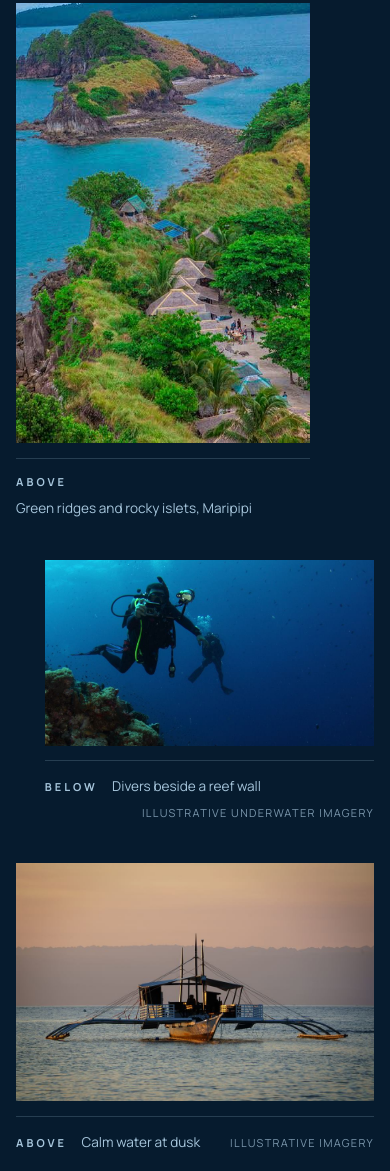
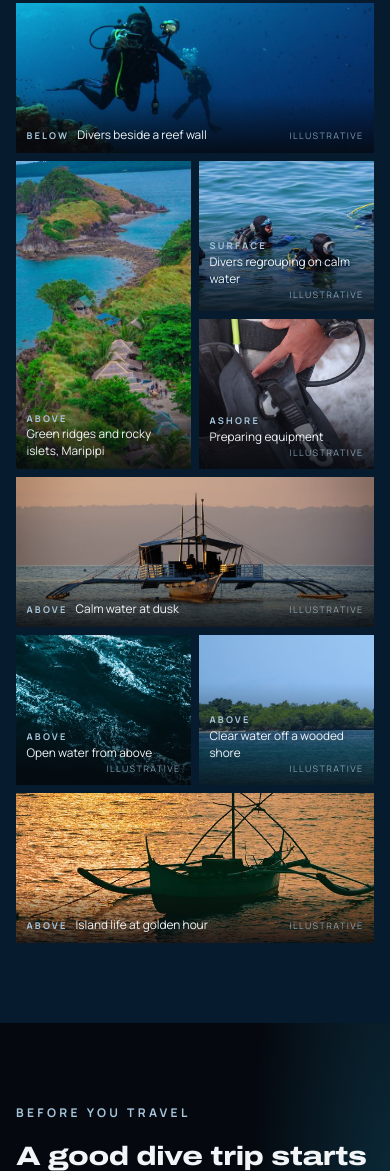
Before and after one commit to lendezstudio/Maripipi-Scuba-Diving-, a plain HTML site: page index.html in a window 390 px wide. Shown: the part 6099-7270 px from the top of the page. Drawn offline with Linux system fonts and the light colour scheme.

Commit message:
Rebuild gallery as an aligned mosaic with all usable photos
Eight images in a fixed grid with overlaid captions. Adds cropped
surface-divers, gear, wake and islet photos; crops keep boat names,
registrations and equipment logos out of view.

Co-Authored-By: Claude Opus 5.5 <noreply@anthropic.com>

```diff
--- a/css/styles.css
+++ b/css/styles.css
@@ -671,18 +671,46 @@ figcaption .image-note { margin-left: auto; }
 .gallery__head { max-width: 40rem; margin-bottom: clamp(2.5rem, 5vw, 4rem); }
 .gallery__grid {
   display: grid;
-  grid-template-columns: repeat(12, minmax(0, 1fr));
-  gap: 2.5rem var(--gutter);
-  align-items: end;
+  grid-template-columns: repeat(3, minmax(0, 1fr));
+  grid-auto-rows: clamp(190px, 21vw, 310px);
+  grid-template-areas:
+    "cottages reef reef"
+    "cottages surface gear"
+    "dusk dusk wake"
+    "islet golden wake";
+  gap: clamp(0.5rem, 1vw, 0.9rem);
 }
-.gallery__item--above { grid-column: 1 / span 4; }
-.gallery__item--above .frame { aspect-ratio: 2 / 3; }
-.gallery__item--below { grid-column: 6 / span 7; margin-bottom: clamp(0rem, 8vw, 7rem); }
-.gallery__item--below .frame { aspect-ratio: 16 / 9; }
-.gallery__item--dusk { grid-column: 2 / span 6; }
-.gallery__item--dusk .frame { aspect-ratio: 3 / 2; }
-.gallery__item--golden { grid-column: 9 / span 4; align-self: start; margin-top: clamp(0rem, 6vw, 5rem); }
-.gallery__item--golden .frame { aspect-ratio: 5 / 4; }
+.tile { position: relative; margin: 0; overflow: hidden; background: var(--navy); }
+.tile img { width: 100%; height: 100%; object-fit: cover; transition: transform 1.6s var(--ease); }
+.tile:hover img { transform: scale(1.03); }
+.tile figcaption {
+  position: absolute;
+  inset: auto 0 0;
+  display: flex;
+  flex-wrap: wrap;
+  align-items: baseline;
+  gap: 0.25rem 0.7rem;
+  margin: 0;
+  padding: 2.75rem 1rem 0.9rem;
+  border: 0;
+  background: linear-gradient(0deg, rgba(5, 9, 15, 0.85), rgba(5, 9, 15, 0));
+  font-size: 0.85rem;
+  line-height: 1.4;
+  color: var(--white);
+}
+.tile__tag { font-size: 0.66rem; font-weight: 700; letter-spacing: 0.24em; text-transform: uppercase; color: var(--pale); }
+.tile__note { margin-left: auto; font-size: 0.62rem; letter-spacing: 0.16em; text-transform: uppercase; color: rgba(166, 197, 219, 0.75); }
+.tile--cottages { grid-area: cottages; }
+.tile--reef { grid-area: reef; }
+.tile--reef img { object-position: 50% 30%; }
+.tile--surface { grid-area: surface; }
+.tile--gear { grid-area: gear; }
+.tile--dusk { grid-area: dusk; }
+.tile--dusk img { object-position: 50% 62%; }
+.tile--wake { grid-area: wake; }
+.tile--islet { grid-area: islet; }
+.tile--golden { grid-area: golden; }
+.tile--golden img { object-position: 50% 78%; }
 
 /* Plan */
 .plan {
@@ -1029,11 +1057,18 @@ figcaption .image-note { margin-left: auto; }
   .contact__grid { grid-template-columns: 1fr; }
 
   .principles { grid-template-columns: 1fr 1fr; }
+  .gallery__grid {
+    grid-template-columns: repeat(2, minmax(0, 1fr));
+    grid-auto-rows: clamp(150px, 30vw, 260px);
+    grid-template-areas:
+      "reef reef"
+      "cottages surface"
+      "cottages gear"
+      "dusk dusk"
+      "wake islet"
+      "golden golden";
+  }
 
-  .gallery__item--above { grid-column: 1 / span 5; }
-  .gallery__item--below { grid-column: 6 / -1; margin-bottom: 4rem; }
-  .gallery__item--dusk { grid-column: 1 / span 7; }
-  .gallery__item--golden { grid-column: 8 / -1; }
 
   .site-footer__grid { grid-template-columns: 1fr 1fr; }
   .site-footer__brand { grid-column: 1 / -1; }
@@ -1091,15 +1126,8 @@ figcaption .image-note { margin-left: auto; }
   .pathway__num { font-size: 0.85rem; }
 
   .principles { grid-template-columns: 1fr; }
+.tile figcaption { padding: 1.9rem 0.65rem 0.6rem; font-size: 0.74rem; gap: 0.1rem 0.5rem; }  .tile__tag { font-size: 0.58rem; }  .tile__note { font-size: 0.56rem; }
 
-  .gallery__item--above,
-  .gallery__item--below,
-  .gallery__item--dusk,
-  .gallery__item--golden { grid-column: 1 / -1; margin: 0; }
-  .gallery__item--above { width: 82%; }
-  .gallery__item--below { width: 92%; justify-self: end; }
-  .gallery__item--dusk { width: 100%; }
-  .gallery__item--golden { width: 80%; justify-self: end; }
 
   .step { grid-template-columns: 3.75rem 1fr; }
   .step__num { font-size: 1.2rem; }
--- a/index.html
+++ b/index.html
@@ -262,29 +262,37 @@
           <h2 class="h2" id="gallery-title">A closer look at the island and the sea.</h2>
         </header>
         <div class="gallery__grid">
-          <figure class="gallery__item gallery__item--above reveal">
-            <div class="frame">
-              <img src="assets/img/island-ridge-cottages-452.jpg" width="452" height="678" alt="Looking down a green island ridge with thatched cottages towards rocky islets and blue water." loading="lazy" decoding="async">
-            </div>
-            <figcaption><span class="eyebrow eyebrow--small">Above</span> Green ridges and rocky islets, Maripipi</figcaption>
+          <figure class="tile tile--cottages reveal">
+            <img src="assets/img/island-ridge-cottages-452.jpg" width="452" height="678" alt="Looking down a green island ridge with thatched cottages towards rocky islets and blue water." loading="lazy" decoding="async">
+            <figcaption><span class="tile__tag">Above</span> Green ridges and rocky islets, Maripipi</figcaption>
           </figure>
-          <figure class="gallery__item gallery__item--below reveal">
-            <div class="frame">
-              <img src="assets/img/divers-reef-wall-1600.jpg" srcset="assets/img/divers-reef-wall-1000.jpg 1000w, assets/img/divers-reef-wall-1600.jpg 1600w" sizes="(min-width: 960px) 60vw, 100vw" width="1600" height="893" alt="Two scuba divers swim in open blue water beside a coral-covered reef wall; the nearer diver holds a camera." loading="lazy" decoding="async">
-            </div>
-            <figcaption><span class="eyebrow eyebrow--small">Below</span> Divers beside a reef wall <span class="image-note">Illustrative underwater imagery</span></figcaption>
+          <figure class="tile tile--reef reveal">
+            <img src="assets/img/divers-reef-wall-1600.jpg" srcset="assets/img/divers-reef-wall-1000.jpg 1000w, assets/img/divers-reef-wall-1600.jpg 1600w" sizes="(min-width: 961px) 62vw, 100vw" width="1600" height="893" alt="Two scuba divers swim in open blue water beside a coral-covered reef wall; the nearer diver holds a camera." loading="lazy" decoding="async">
+            <figcaption><span class="tile__tag">Below</span> Divers beside a reef wall <span class="tile__note">Illustrative</span></figcaption>
           </figure>
-          <figure class="gallery__item gallery__item--dusk reveal">
-            <div class="frame">
-              <img src="assets/img/outrigger-dusk-1400.jpg" srcset="assets/img/outrigger-dusk-900.jpg 900w, assets/img/outrigger-dusk-1400.jpg 1400w" sizes="(min-width: 960px) 56vw, 100vw" width="1400" height="933" alt="A large outrigger boat with a canopy rests on calm water at dusk, a mountain ridge behind it." loading="lazy" decoding="async">
-            </div>
-            <figcaption><span class="eyebrow eyebrow--small">Above</span> Calm water at dusk <span class="image-note">Illustrative imagery</span></figcaption>
+          <figure class="tile tile--surface reveal">
+            <img src="assets/img/divers-surface-1000.jpg" srcset="assets/img/divers-surface-700.jpg 700w, assets/img/divers-surface-1000.jpg 1000w" sizes="(min-width: 961px) 31vw, 50vw" width="1000" height="542" alt="Four divers in hoods and masks float together at the surface of calm green-blue water." loading="lazy" decoding="async">
+            <figcaption><span class="tile__tag">Surface</span> Divers regrouping on calm water <span class="tile__note">Illustrative</span></figcaption>
           </figure>
-          <figure class="gallery__item gallery__item--golden reveal">
-            <div class="frame">
-              <img src="assets/img/outrigger-golden-1000.jpg" srcset="assets/img/outrigger-golden-700.jpg 700w, assets/img/outrigger-golden-1000.jpg 1000w" sizes="(min-width: 960px) 34vw, 100vw" width="1000" height="800" alt="A small fishing outrigger silhouetted on golden, sunlit water." loading="lazy" decoding="async">
-            </div>
-            <figcaption><span class="eyebrow eyebrow--small">Above</span> Island life at golden hour <span class="image-note">Illustrative imagery</span></figcaption>
+          <figure class="tile tile--gear reveal">
+            <img src="assets/img/gear-check-800.jpg" srcset="assets/img/gear-check-560.jpg 560w, assets/img/gear-check-800.jpg 800w" sizes="(min-width: 961px) 31vw, 50vw" width="800" height="700" alt="Close-up of a diver's hand adjusting a fin strap beside a scuba cylinder on the shore." loading="lazy" decoding="async">
+            <figcaption><span class="tile__tag">Ashore</span> Preparing equipment <span class="tile__note">Illustrative</span></figcaption>
+          </figure>
+          <figure class="tile tile--dusk reveal">
+            <img src="assets/img/outrigger-dusk-1400.jpg" srcset="assets/img/outrigger-dusk-900.jpg 900w, assets/img/outrigger-dusk-1400.jpg 1400w" sizes="(min-width: 961px) 62vw, 100vw" width="1400" height="933" alt="A large outrigger boat with a canopy rests on calm water at dusk, a mountain ridge behind it." loading="lazy" decoding="async">
+            <figcaption><span class="tile__tag">Above</span> Calm water at dusk <span class="tile__note">Illustrative</span></figcaption>
+          </figure>
+          <figure class="tile tile--wake reveal">
+            <img src="assets/img/open-water-wake-800.jpg" srcset="assets/img/open-water-wake-560.jpg 560w, assets/img/open-water-wake-800.jpg 800w" sizes="(min-width: 961px) 31vw, 50vw" width="800" height="721" alt="Aerial view of white wake trails across deep blue open water." loading="lazy" decoding="async">
+            <figcaption><span class="tile__tag">Above</span> Open water from above <span class="tile__note">Illustrative</span></figcaption>
+          </figure>
+          <figure class="tile tile--islet reveal">
+            <img src="assets/img/wooded-islet-1000.jpg" srcset="assets/img/wooded-islet-700.jpg 700w, assets/img/wooded-islet-1000.jpg 1000w" sizes="(min-width: 961px) 31vw, 50vw" width="1000" height="567" alt="A low wooded island across clear turquoise water under a blue sky." loading="lazy" decoding="async">
+            <figcaption><span class="tile__tag">Above</span> Clear water off a wooded shore <span class="tile__note">Illustrative</span></figcaption>
+          </figure>
+          <figure class="tile tile--golden reveal">
+            <img src="assets/img/outrigger-golden-1000.jpg" srcset="assets/img/outrigger-golden-700.jpg 700w, assets/img/outrigger-golden-1000.jpg 1000w" sizes="(min-width: 961px) 31vw, 100vw" width="1000" height="800" alt="A small fishing outrigger silhouetted on golden, sunlit water." loading="lazy" decoding="async">
+            <figcaption><span class="tile__tag">Above</span> Island life at golden hour <span class="tile__note">Illustrative</span></figcaption>
           </figure>
         </div>
       </div>
```
Also changed, not shown: assets/img/divers-surface-1000.jpg (added), assets/img/divers-surface-700.jpg (added), assets/img/gear-check-560.jpg (added), assets/img/gear-check-800.jpg (added), assets/img/open-water-wake-560.jpg (added), assets/img/open-water-wake-800.jpg (added), assets/img/wooded-islet-1000.jpg (added), assets/img/wooded-islet-700.jpg (added), 2 other files.
